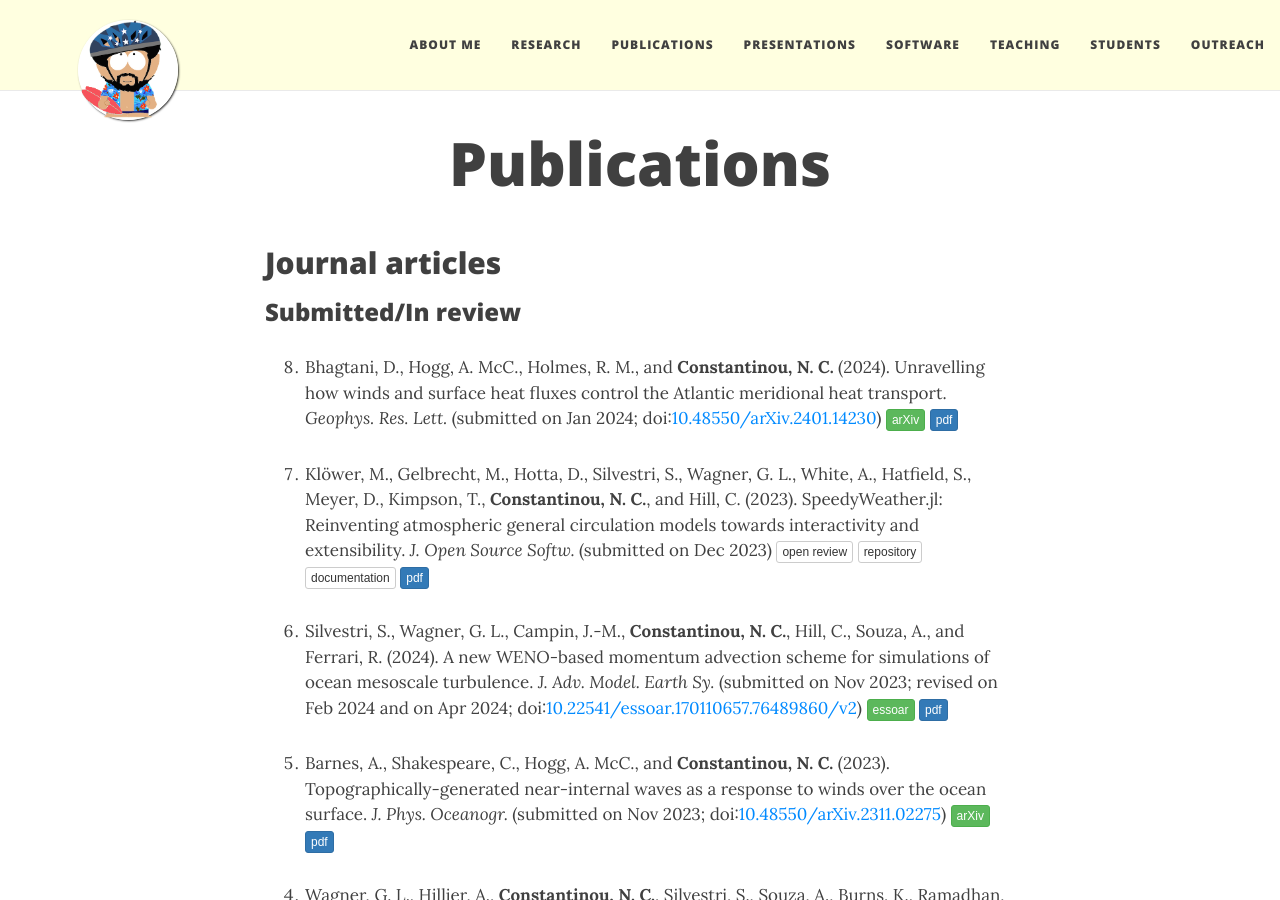
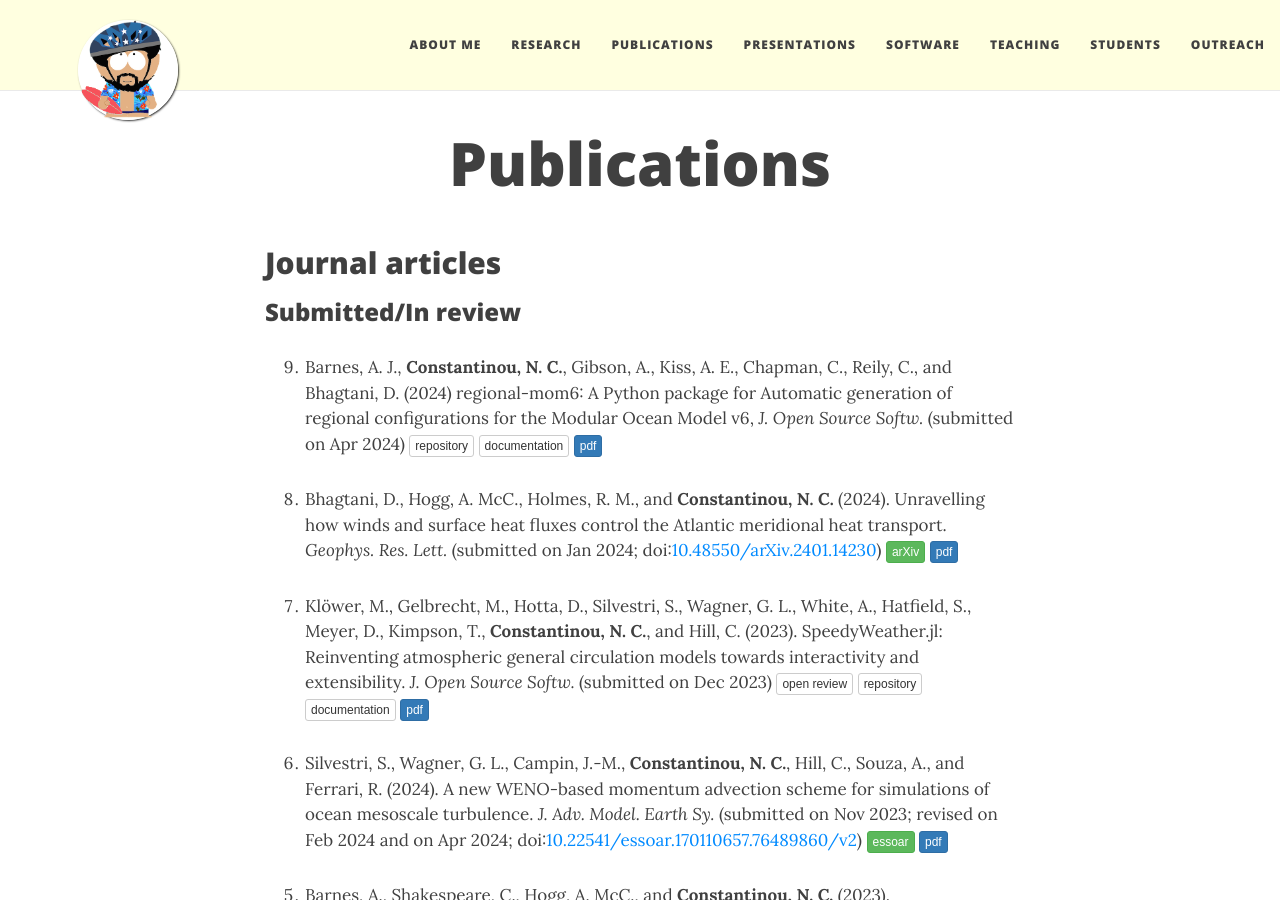
Before and after one commit to navidcy/navidcy.github.io, a Jekyll site: the page built from publications.md, in a window 1280 px wide and 900 px high. Built offline with Jekyll 4.4.1, drawn with Linux system fonts in a browser that asks for light colours; nearby versions of some CDN libraries; comment, search, counter and statistics services are not loaded.

Commit message:
regional-mom6 submitted

```diff
--- a/publications.md
+++ b/publications.md
@@ -9,7 +9,11 @@ title: Publications
 
 ### Submitted/In review
 
-<!-- 0. Barnes, A. J., **Constantinou, N. C.**, Gibson, A., Chapman, C., Bhagtani, D., Reily, C., and Kiss, A. E. (2024) regional\_mom6: Automatic generation of regional configurations for the Modular Ocean Model 6 in Python, _J. Open Source Softw._  (submitted on Dec 2023) [<span class="btn btn-default btn-xs{{end}}" style="font-family:sans-serif;">open review</span>][SpeedyWeather-JOSS-review]{:target="_blank"} [<span class="btn btn-default btn-xs{{end}}" style="font-family:sans-serif;">repository</span>][SpeedyWeather-repo]{:target="_blank"} [<span class="btn btn-default btn-xs{{end}}" style="font-family:sans-serif;">documentation</span>][SpeedyWeather-docs]{:target="_blank"} [<span class="btn btn-primary btn-xs{{end}}" style="font-family:sans-serif;">pdf</span>][speedyweather] -->
+<!-- 0. Silvestri, S., Wagner, G. L., **Constantinou, N. C.**, Hill, C., Campin, J.-M., Souza, A., Bishnu, S., Churavy, V., Marshall, J., and Ferrari, R. (2024). A GPU-based ocean dynamical core for routine
+mesoscale-resolving climate simulations. _J. Adv. Model. Earth Sy._ (submitted on May 2024; doi:[10.22541/essoar.170110657.76489860/v2](https://doi.org/10.22541/essoar.170110657.76489860/v2){:target="_blank"}) [<span class="btn btn-success btn-xs{{end}}" style="font-family:sans-serif;">essoar</span>](https://doi.org/10.22541/essoar.170110657.76489860/v2){:target="_blank"} [<span class="btn btn-primary btn-xs{{end}}" style="font-family:sans-serif;">pdf</span>][weno-ILES] -->
+
+
+1. Barnes, A. J., **Constantinou, N. C.**, Gibson, A., Kiss, A. E., Chapman, C., Reily, C., and  Bhagtani, D. (2024) regional-mom6: A Python package for Automatic generation of regional configurations for the Modular Ocean Model v6, _J. Open Source Softw._  (submitted on Apr 2024) [<span class="btn btn-default btn-xs{{end}}" style="font-family:sans-serif;">repository</span>][regional-mom6-repo]{:target="_blank"} [<span class="btn btn-default btn-xs{{end}}" style="font-family:sans-serif;">documentation</span>][regional-mom6-docs]{:target="_blank"} [<span class="btn btn-primary btn-xs{{end}}" style="font-family:sans-serif;">pdf</span>][regional-mom6]
 
 
 0. Bhagtani, D., Hogg, A. McC., Holmes, R. M., and **Constantinou, N. C.** (2024). Unravelling how winds and surface heat fluxes control the Atlantic meridional heat transport. _Geophys. Res. Lett._ (submitted on Jan 2024; doi:[10.48550/arXiv.2401.14230](https://doi.org/10.48550/arXiv.2401.14230)) [<span class="btn btn-success btn-xs{{end}}" style="font-family:sans-serif;">arXiv</span>][arXiv:2401.14230]{:target="_blank"} [<span class="btn btn-primary btn-xs{{end}}" style="font-family:sans-serif;">pdf</span>][atlanticMHT]
@@ -183,7 +187,10 @@ Selection of press coverage: [<span class="btn btn-default btn-xs{{end}}" style=
 [SpeedyWeather-repo]: https://github.com/SpeedyWeather/SpeedyWeather.jl
 [SpeedyWeather-docs]: https://speedyweather.github.io/SpeedyWeather.jl/stable/
 [SpeedyWeather-JOSS-review]: https://joss.theoj.org/papers/515c81a4d6a69e31cc71ded65ac9c36a
+[regional-mom6-repo]: https://github.com/COSIMA/regional-mom6.jl
+[regional-mom6-docs]: https://regional-mom6.readthedocs.io/en/latest/
 
+[regional-mom6]: regional-mom6.pdf
 [atlanticMHT]: atlanticMHT.pdf
 [weno-ILES]: weno-ILES.pdf
 [topographic-NIWs]: topographic-NIWs.pdf
```
Also changed, not shown: 1 other file.
